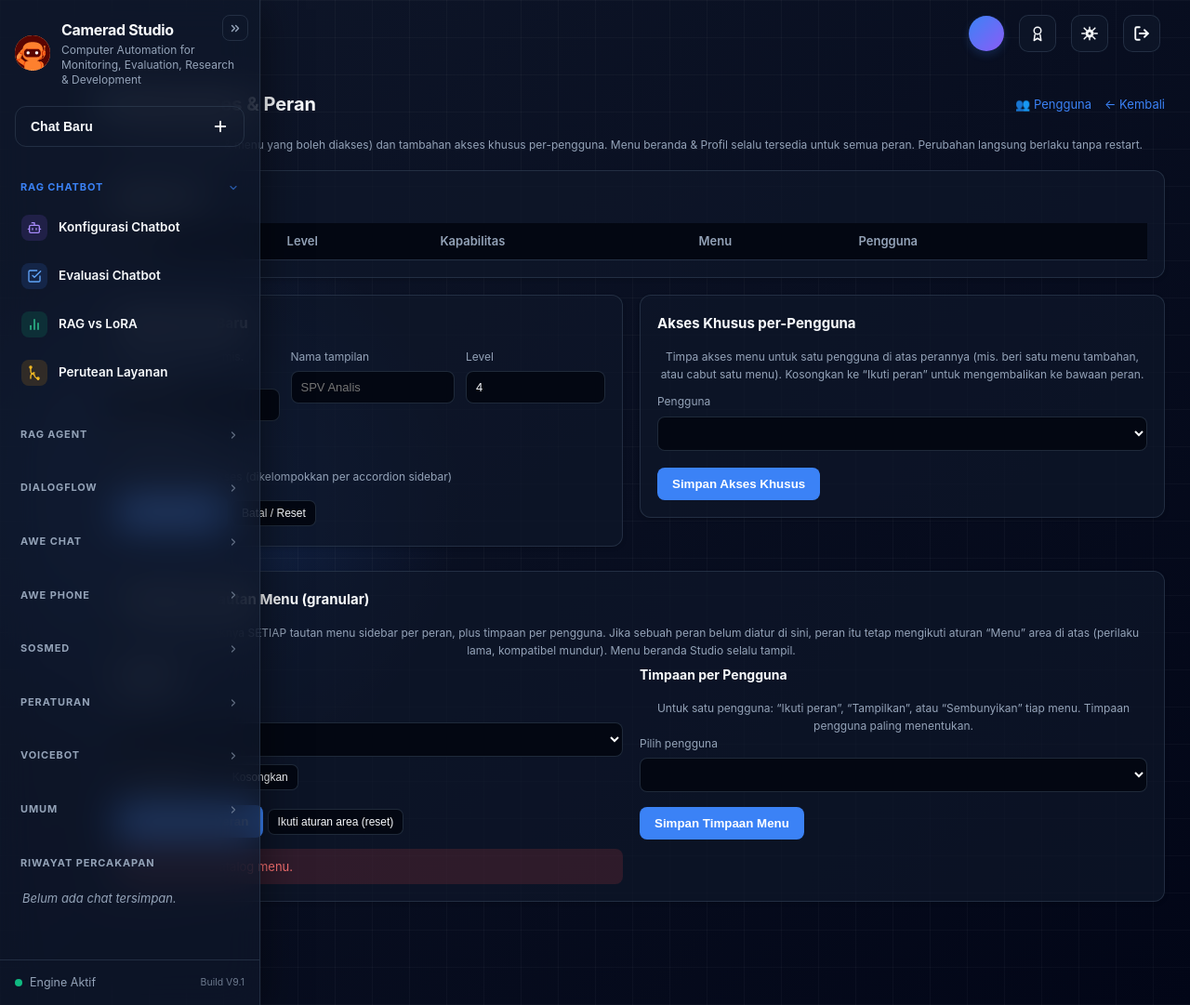
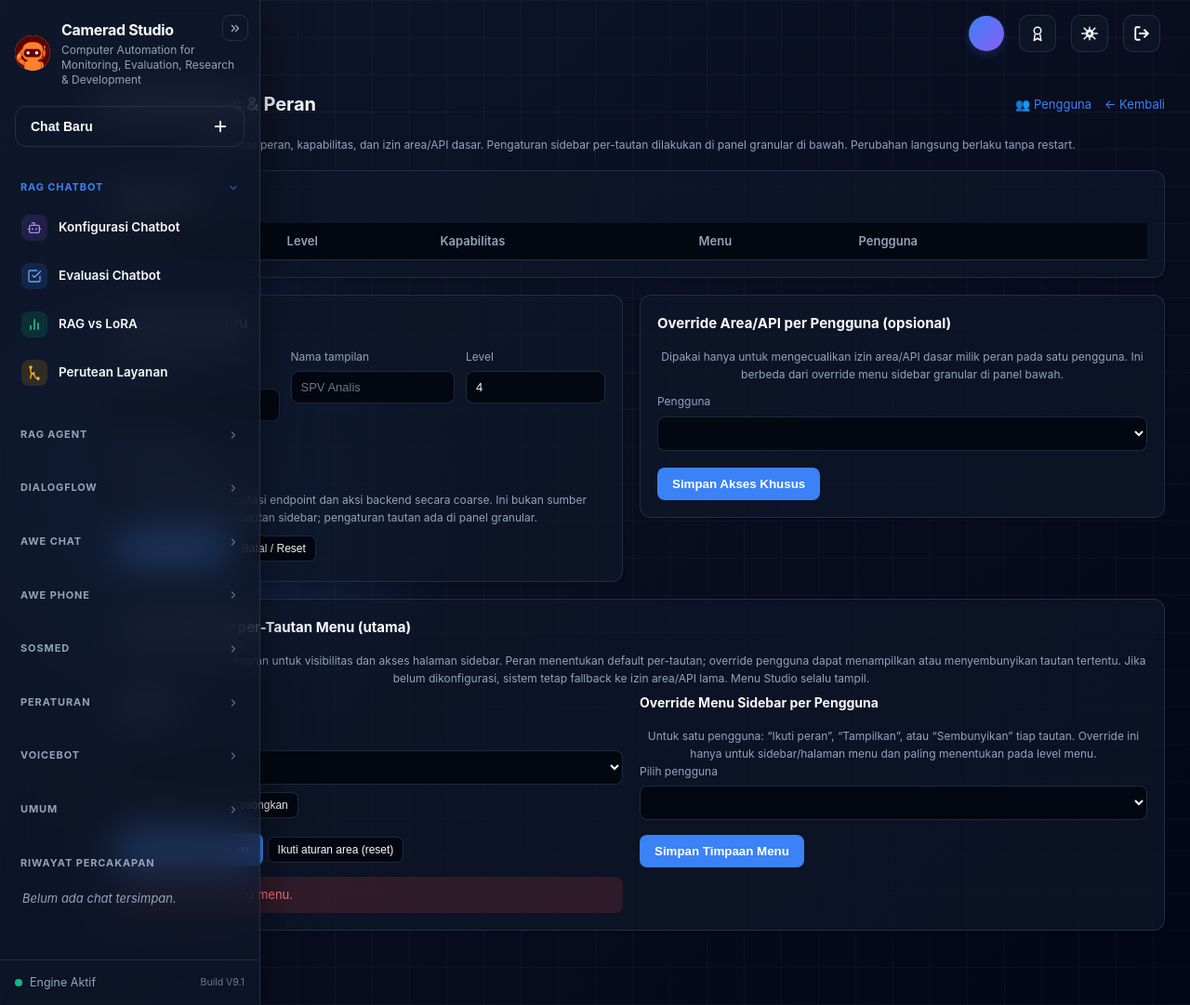
Before and after one commit to somesouls/camerad, a Python web app: template templates/akses.html in a window 1280 px wide. Shown: the whole page at 93% size. Run offline with Jinja, Linux system fonts and the light colour scheme; the template is opened without the code that fills it, so the values that code supplies are empty.

Commit message:
Rapikan sumber kebenaran pengaturan akses (#120)
Jadikan akses sidebar granular sebagai sumber kebenaran UI dan pisahkan kontrol area/API coarse.

```diff
--- a/templates/akses.html
+++ b/templates/akses.html
@@ -50,7 +50,7 @@ input:focus, select:focus { border-color:var(--accent); box-shadow:0 0 0 3px var
       <a class="back" href="/">← Kembali</a>
     </div>
   </div>
-  <p class="hint">Atur peran (jenjang & menu yang boleh diakses) dan tambahan akses khusus per-pengguna. Menu beranda &amp; Profil selalu tersedia untuk semua peran. Perubahan langsung berlaku tanpa restart.</p>
+  <p class="hint">Atur identitas peran, kapabilitas, dan izin area/API dasar. Pengaturan sidebar per-tautan dilakukan di panel granular di bawah. Perubahan langsung berlaku tanpa restart.</p>
 
   <div class="card">
     <h2>Daftar Peran</h2>
@@ -71,7 +71,8 @@ input:focus, select:focus { border-color:var(--accent); box-shadow:0 0 0 3px var
       </div>
       <label style="margin-top:12px;">Kapabilitas (aksi)</label>
       <div class="caps" id="rcaps"></div>
-      <label style="margin-top:12px;">Menu yang bisa diakses (dikelompokkan per accordion sidebar)</label>
+      <label style="margin-top:12px;">Izin area/API dasar</label>
+      <p class="hint">Dipakai untuk membatasi endpoint dan aksi backend secara coarse. Ini bukan sumber kebenaran tautan sidebar; pengaturan tautan ada di panel granular.</p>
       <div id="rareas"></div>
       <button class="primary" id="rsave">Simpan Peran</button>
       <button class="btn" id="rreset" style="margin-top:6px;">Batal / Reset</button>
@@ -79,8 +80,8 @@ input:focus, select:focus { border-color:var(--accent); box-shadow:0 0 0 3px var
     </div>
 
     <div class="card">
-      <h2>Akses Khusus per-Pengguna</h2>
-      <p class="hint">Timpa akses menu untuk satu pengguna di atas perannya (mis. beri satu menu tambahan, atau cabut satu menu). Kosongkan ke “Ikuti peran” untuk mengembalikan ke bawaan peran.</p>
+      <h2>Override Area/API per Pengguna (opsional)</h2>
+      <p class="hint">Dipakai hanya untuk mengecualikan izin area/API dasar milik peran pada satu pengguna. Ini berbeda dari override menu sidebar granular di panel bawah.</p>
       <div class="fld" style="margin-top:10px;"><label>Pengguna</label><select id="guser"></select></div>
       <div id="gareas" style="margin-top:12px;"></div>
       <button class="primary" id="gsave">Simpan Akses Khusus</button>
@@ -89,9 +90,9 @@ input:focus, select:focus { border-color:var(--accent); box-shadow:0 0 0 3px var
   </div>
 
   <!-- ====== Granularitas per-tautan menu (per-link RBAC) ====== -->
-  <div class="card" style="margin-top:26px;">
-    <h2>🔗 Akses per-Tautan Menu (granular)</h2>
-    <p class="hint">Kontrol tampil/tidaknya SETIAP tautan menu sidebar per peran, plus timpaan per pengguna. Jika sebuah peran belum diatur di sini, peran itu tetap mengikuti aturan “Menu” area di atas (perilaku lama, kompatibel mundur). Menu beranda Studio selalu tampil.</p>
+  <div class="card" style="margin-top:18px;">
+    <h2>🔗 Akses Sidebar per-Tautan Menu (utama)</h2>
+    <p class="hint">Ini adalah sumber kebenaran untuk visibilitas dan akses halaman sidebar. Peran menentukan default per-tautan; override pengguna dapat menampilkan atau menyembunyikan tautan tertentu. Jika belum dikonfigurasi, sistem tetap fallback ke izin area/API lama. Menu Studio selalu tampil.</p>
     <div class="split" style="margin-top:6px;">
       <div>
         <h2 style="font-size:14px;">Per Peran</h2>
@@ -107,8 +108,8 @@ input:focus, select:focus { border-color:var(--accent); box-shadow:0 0 0 3px var
         <div class="msg" id="mrole_msg"></div>
       </div>
       <div>
-        <h2 style="font-size:14px;">Timpaan per Pengguna</h2>
-        <p class="hint">Untuk satu pengguna: “Ikuti peran”, “Tampilkan”, atau “Sembunyikan” tiap menu. Timpaan pengguna paling menentukan.</p>
+        <h2 style="font-size:14px;">Override Menu Sidebar per Pengguna</h2>
+        <p class="hint">Untuk satu pengguna: “Ikuti peran”, “Tampilkan”, atau “Sembunyikan” tiap tautan. Override ini hanya untuk sidebar/halaman menu dan paling menentukan pada level menu.</p>
         <div class="fld"><label>Pilih pengguna</label><select id="muser"></select></div>
         <div id="muser_menus" style="margin-top:10px;"></div>
         <button class="primary" id="muser_save">Simpan Timpaan Menu</button>
@@ -120,7 +121,7 @@ input:focus, select:focus { border-color:var(--accent); box-shadow:0 0 0 3px var
 {% endblock %}
 {% block scripts %}
 <script>
-// Pengelompokan area ke accordion, mengikuti sidebar base.html.
+// Pengelompokan izin area/API dasar; bukan daftar tautan sidebar.
 const GROUPS = [
   { group: "RAG Chatbot & Agent", areas: ["rag_config"] },
   { group: "Dialogflow", areas: ["dialogflow", "df_webhook"] },
```
